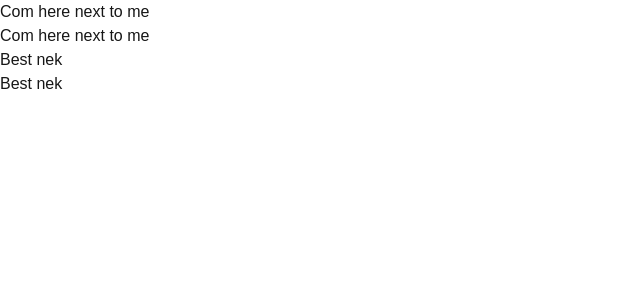
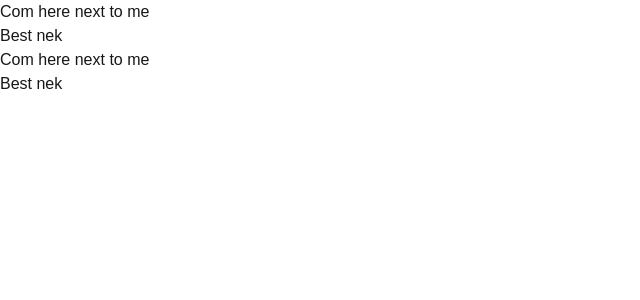
Before and after one commit to thanhtung5598/mono-stack, a Next.js app in the folder apps/web/: page / in a window 1280 px wide. Shown: the top 300 px of the page, without its empty margins (0-640 px from the left). Built offline with nearby package versions, Linux system fonts and the light colour scheme.

Commit message:
solve help

```diff
--- a/apps/web/src/app/page.tsx
+++ b/apps/web/src/app/page.tsx
@@ -3,8 +3,8 @@ export default function Home() {
     <div className="grid grid-rows-[20px_1fr_20px] items-center justify-items-center min-h-screen p-8 pb-20 gap-16 sm:p-20 font-[family-name:var(--font-geist-sans)]">
       <main className="flex flex-col gap-8 row-start-2 items-center sm:items-start">
         <div className="text-center">Com here next to me</div>
+        <div className="text-center">Best nek</div>
         <div className="text-center">Com here next to me</div>
-        <div className="text-center">Best nek</div>
         <div className="text-center">Best nek</div>
       </main>
     </div>
```
